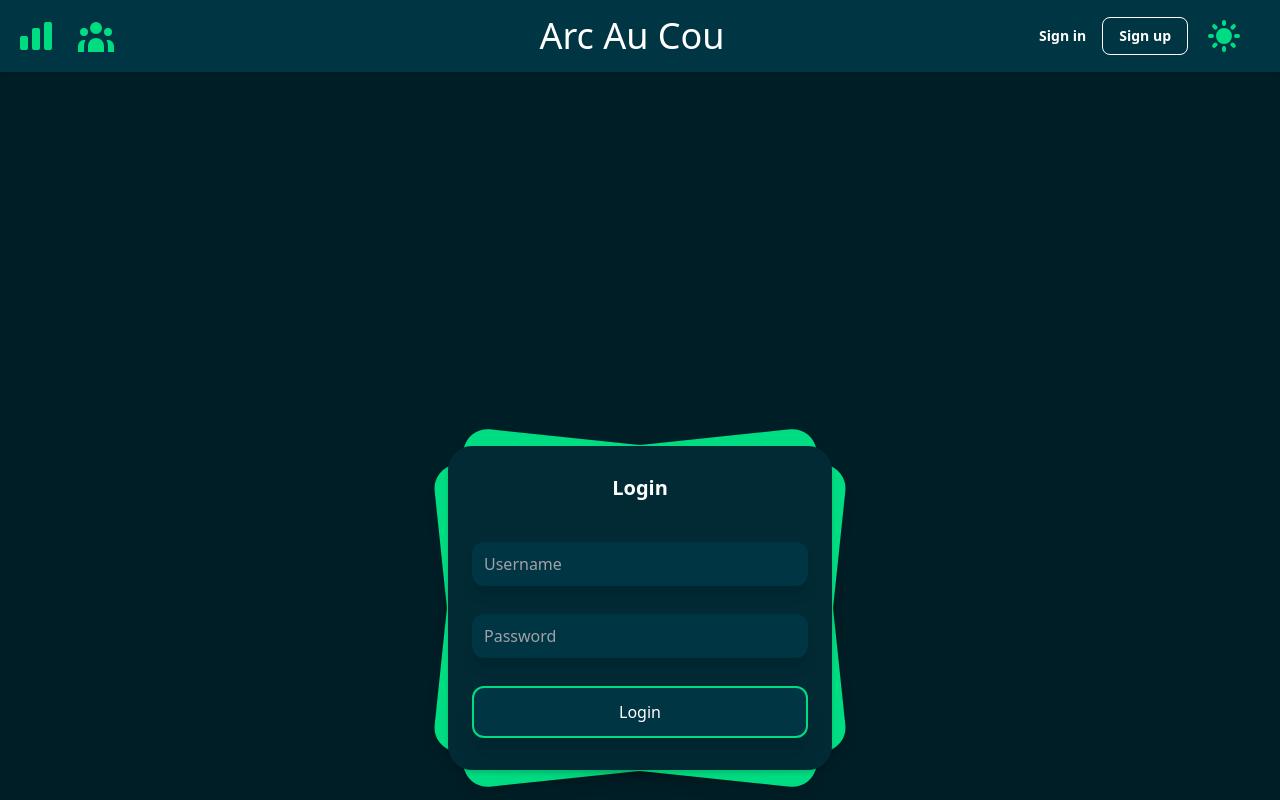
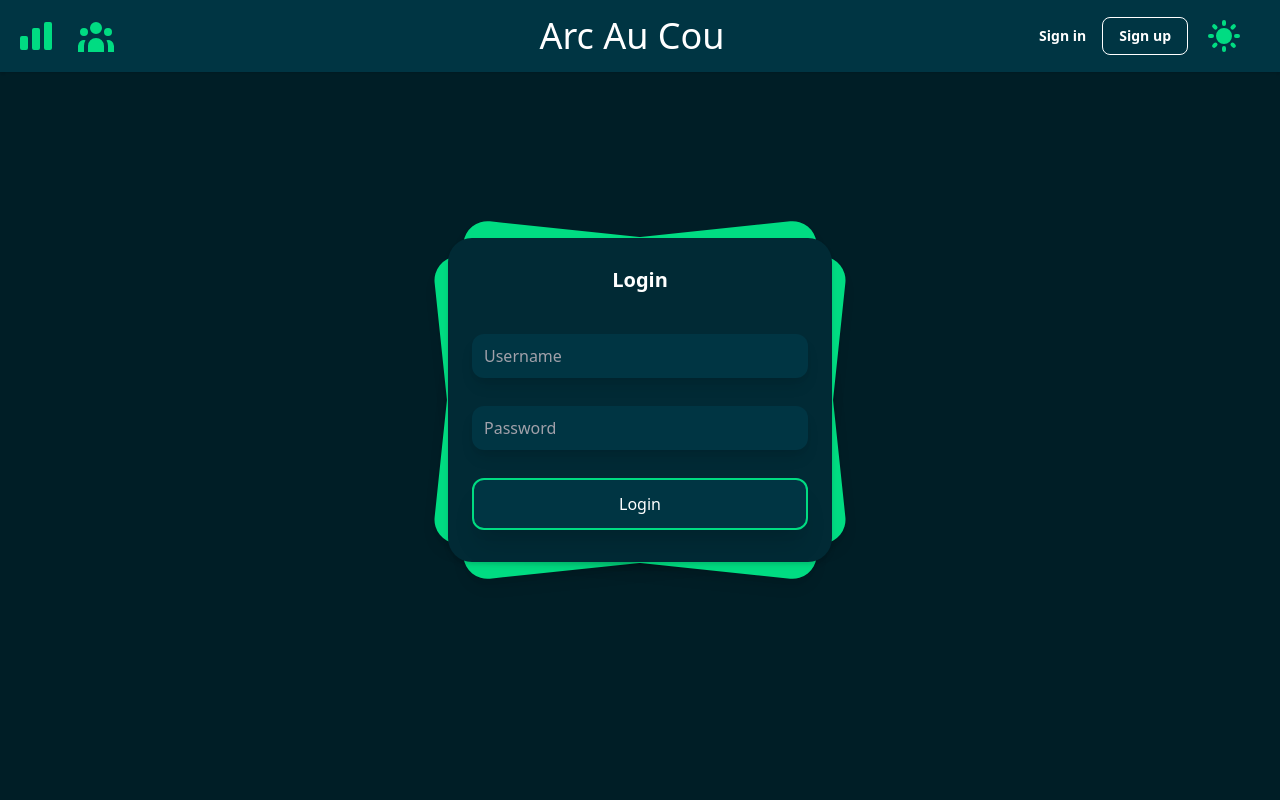
Before and after one commit to HE-Arc/arc-au-cou, a Nuxt app in the folder arcaucou-front/: page /login in a window 1280 px wide. Built offline with nearby package versions, Linux system fonts and the light colour scheme; what vue-confetti would draw is missing.

Commit message:
style: responssive design

```diff
--- a/arcaucou-front/pages/login.vue
+++ b/arcaucou-front/pages/login.vue
@@ -1,5 +1,5 @@
 <template>
-  <div class="font-sans pt-52 sm:pt bg-l-background dark:bg-d-background dark:text-d-text fixed w-full h-full top-0 left-0 z-0">
+  <div class="font-sans pt-52 sm:pt-0 bg-l-background dark:bg-d-background dark:text-d-text fixed w-full h-full top-0 left-0 z-0">
     <div class="relative min-h-screen mx-auto w-10/12 flex flex-col sm:justify-center items-center">
         <div class="relative sm:max-w-sm w-full">
             <div class="card bg-l-10 dark:bg-d-10 shadow-lg  w-full h-full rounded-3xl absolute  transform -rotate-6"></div>
```
